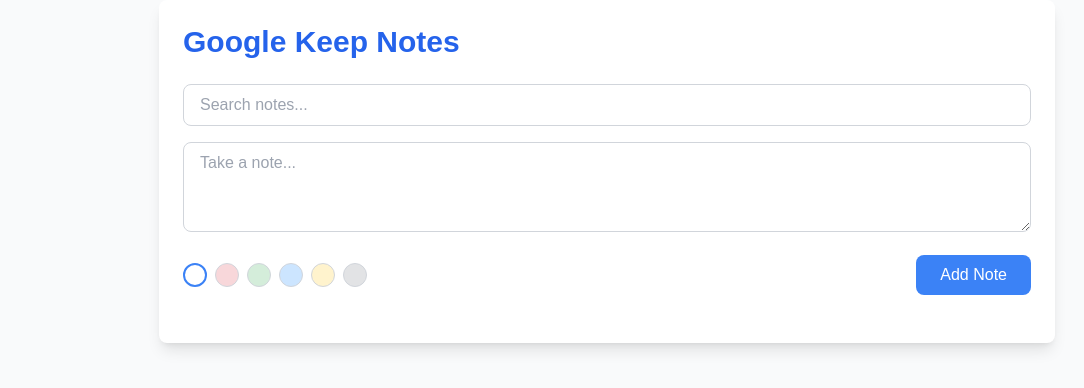
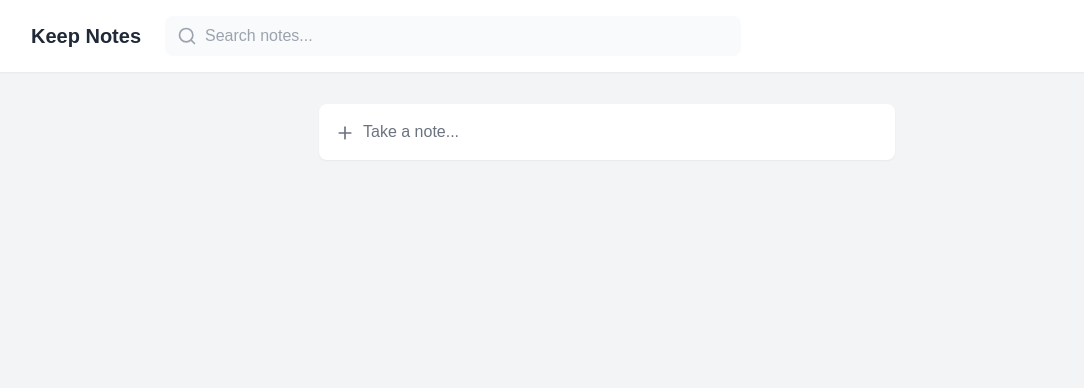
Before and after one commit to aaryan4985/notes-app, a React (Create React App) app: page / in a window 1280 px wide. Shown: the top 388 px of the page, without its empty margins (33-1117 px from the left). Built offline with nearby package versions, Linux system fonts and the light colour scheme.

Commit message:
UI improved

```diff
--- a/package.json
+++ b/package.json
@@ -4,6 +4,7 @@
   "private": true,
   "dependencies": {
     "cra-template": "1.2.0",
+    "lucide-react": "^0.469.0",
     "react": "^19.0.0",
     "react-beautiful-dnd": "^13.1.1",
     "react-dom": "^19.0.0",
--- a/src/App.js
+++ b/src/App.js
@@ -1,14 +1,17 @@
 import React, { useState, useEffect } from "react";
-import NoteForm from "./NoteForm";
 import { DragDropContext, Draggable } from "react-beautiful-dnd";
 import { StrictModeDroppable } from "./StrictModeDroppable.js";
+import { Search, Plus, X, Edit2, Trash2 } from "lucide-react";
 
 function App() {
   const [notes, setNotes] = useState([]);
   const [editIndex, setEditIndex] = useState(null);
   const [editText, setEditText] = useState("");
   const [searchText, setSearchText] = useState("");
+  const [newNote, setNewNote] = useState({ text: "", color: "#ffffff" });
+  const [isFormVisible, setIsFormVisible] = useState(false);
 
+  // Load notes from localStorage
   useEffect(() => {
     const savedNotes = localStorage.getItem("notes");
     if (savedNotes) {
@@ -18,29 +21,35 @@
           setNotes(parsedNotes);
         }
       } catch (error) {
-        console.error("Error parsing notes from localStorage:", error);
+        console.error("Error parsing notes:", error);
       }
     }
   }, []);
 
+  // Save notes to localStorage
   useEffect(() => {
-    if (notes.length > 0) {
     localStorage.setItem("notes", JSON.stringify(notes));
-    }
   }, [notes]);
 
-  const addNote = (note) => {
-    if (note && note.text.trim() && note.color) {
-      const newNote = {
-        ...note,
+  const addNote = (e) => {
+    e?.preventDefault();
+    if (newNote.text.trim()) {
+      const noteToAdd = {
+        ...newNote,
         id: `note-${Date.now()}`,
+        text: newNote.text.trim(),
       };
-      setNotes((prevNotes) => [...prevNotes, newNote]);
+      setNotes((prevNotes) => [...prevNotes, noteToAdd]);
+      setNewNote({ text: "", color: "#ffffff" });
+      setIsFormVisible(false);
     }
   };
 
   const deleteNote = (index) => {
     setNotes((prevNotes) => prevNotes.filter((_, i) => i !== index));
+    if (editIndex === index) {
+      cancelEditing();
+    }
   };
 
   const startEditing = (index) => {
@@ -69,7 +78,7 @@
 
   const handleDragEnd = (result) => {
     const { source, destination } = result;
-    if (!destination) return;
+    if (!destination || source.index === destination.index) return;
 
     setNotes((prevNotes) => {
       const reorderedNotes = Array.from(prevNotes);
@@ -84,37 +93,91 @@
   );
 
   return (
-    <div className="min-h-screen bg-gray-50 text-gray-800">
-      <div className="max-w-4xl mx-auto p-6 rounded-lg shadow-lg bg-white">
-        <header className="flex justify-between items-center mb-6">
-          <h1 className="text-3xl font-bold text-blue-600">
-            Google Keep Notes
-          </h1>
-        </header>
-
-        <div className="mb-4">
+    <div className="min-h-screen bg-gray-100">
+      {/* Header */}
+      <header className="bg-white shadow-sm py-4 px-6 sticky top-0 z-10">
+        <div className="max-w-6xl mx-auto flex items-center gap-6">
+          <h1 className="text-xl font-semibold text-gray-800">Keep Notes</h1>
+          <div className="flex-1 max-w-xl relative">
+            <Search className="absolute left-3 top-1/2 -translate-y-1/2 text-gray-400 h-5 w-5" />
             <input
               type="text"
               placeholder="Search notes..."
               value={searchText}
               onChange={(e) => setSearchText(e.target.value)}
-            className="w-full px-4 py-2 border rounded-lg bg-white text-gray-900 border-gray-300 focus:outline-none focus:ring-2 focus:ring-blue-500"
+              className="w-full pl-10 pr-4 py-2 bg-gray-50 rounded-lg focus:bg-white focus:ring-2 focus:ring-blue-500 focus:outline-none"
             />
           </div>
+        </div>
+      </header>
 
-        <NoteForm onAddNote={addNote} />
+      <main className="max-w-6xl mx-auto px-6 py-8">
+        {/* Note Creation Form */}
+        <div className="max-w-xl mx-auto mb-8">
+          {!isFormVisible ? (
+            <button
+              onClick={() => setIsFormVisible(true)}
+              className="w-full bg-white rounded-lg shadow-sm p-4 text-gray-500 text-left hover:shadow-md transition-shadow"
+            >
+              <Plus className="inline-block mr-2 h-5 w-5" />
+              Take a note...
+            </button>
+          ) : (
+            <form
+              onSubmit={addNote}
+              className="bg-white rounded-lg shadow-sm p-4"
+            >
+              <textarea
+                value={newNote.text}
+                onChange={(e) =>
+                  setNewNote({ ...newNote, text: e.target.value })
+                }
+                placeholder="Take a note..."
+                className="w-full resize-none border-0 focus:ring-0 p-2 mb-3"
+                rows={3}
+                autoFocus
+              />
+              <div className="flex justify-between items-center">
+                <input
+                  type="color"
+                  value={newNote.color}
+                  onChange={(e) =>
+                    setNewNote({ ...newNote, color: e.target.value })
+                  }
+                  className="w-8 h-8 rounded-full cursor-pointer"
+                />
+                <div className="space-x-2">
+                  <button
+                    type="button"
+                    onClick={() => setIsFormVisible(false)}
+                    className="px-4 py-2 text-gray-600 hover:bg-gray-100 rounded"
+                  >
+                    Close
+                  </button>
+                  <button
+                    type="submit"
+                    className="px-4 py-2 bg-blue-500 text-white rounded hover:bg-blue-600"
+                  >
+                    Add
+                  </button>
+                </div>
+              </div>
+            </form>
+          )}
+        </div>
 
+        {/* Notes Grid */}
         <DragDropContext onDragEnd={handleDragEnd}>
           <StrictModeDroppable droppableId="notes">
             {(provided) => (
               <div
                 {...provided.droppableProps}
                 ref={provided.innerRef}
-                className="grid grid-cols-1 md:grid-cols-2 lg:grid-cols-3 gap-4 mt-6"
+                className="grid grid-cols-1 sm:grid-cols-2 lg:grid-cols-3 gap-4"
               >
                 {filteredNotes.map((note, index) => (
                   <Draggable key={note.id} draggableId={note.id} index={index}>
-                    {(provided) => (
+                    {(provided, snapshot) => (
                       <div
                         ref={provided.innerRef}
                         {...provided.draggableProps}
@@ -123,49 +186,54 @@
                           ...provided.draggableProps.style,
                           backgroundColor: note.color,
                         }}
-                        className="p-4 rounded-lg shadow-md"
+                        className={`rounded-lg shadow-sm hover:shadow-md transition-shadow ${
+                          snapshot.isDragging ? "shadow-lg" : ""
+                        }`}
                       >
                         {editIndex === index ? (
-                          <div className="space-y-2">
-                            <input
-                              type="text"
+                          <div className="p-4">
+                            <textarea
                               value={editText}
                               onChange={(e) => setEditText(e.target.value)}
-                              className="w-full px-3 py-2 border rounded-lg bg-white text-gray-900 border-gray-300 focus:outline-none focus:ring-2 focus:ring-green-500"
+                              className="w-full resize-none border-0 focus:ring-0 bg-transparent mb-2"
+                              rows={4}
+                              autoFocus
                             />
                             <div className="flex justify-end space-x-2">
                               <button
                                 onClick={saveEditedNote}
-                                className="bg-green-500 text-white px-4 py-2 rounded-lg hover:bg-green-600 transition duration-200"
+                                className="p-2 text-sm hover:bg-black/5 rounded"
                               >
                                 Save
                               </button>
                               <button
                                 onClick={cancelEditing}
-                                className="bg-gray-500 text-white px-4 py-2 rounded-lg hover:bg-gray-600 transition duration-200"
+                                className="p-2 text-sm hover:bg-black/5 rounded"
                               >
                                 Cancel
                               </button>
                             </div>
                           </div>
                         ) : (
-                          <>
-                            <p className="mb-4">{note.text}</p>
-                            <div className="flex justify-end space-x-2">
+                          <div className="p-4 group">
+                            <p className="whitespace-pre-wrap mb-4">
+                              {note.text}
+                            </p>
+                            <div className="flex justify-end space-x-1 opacity-0 group-hover:opacity-100 transition-opacity">
                               <button
                                 onClick={() => startEditing(index)}
-                                className="bg-blue-500 text-white px-4 py-2 rounded-lg hover:bg-blue-600 transition duration-200"
+                                className="p-2 text-gray-600 hover:bg-black/5 rounded"
                               >
-                                Edit
+                                <Edit2 className="h-4 w-4" />
                               </button>
                               <button
                                 onClick={() => deleteNote(index)}
-                                className="bg-red-500 text-white px-4 py-2 rounded-lg hover:bg-red-600 transition duration-200"
+                                className="p-2 text-gray-600 hover:bg-black/5 rounded"
                               >
-                                Delete
+                                <Trash2 className="h-4 w-4" />
                               </button>
                             </div>
-                          </>
+                          </div>
                         )}
                       </div>
                     )}
@@ -176,7 +244,7 @@
             )}
           </StrictModeDroppable>
         </DragDropContext>
-      </div>
+      </main>
     </div>
   );
 }
```
Also changed, not shown: 2 other files (tests, documents, lock files or other folders). Lines whose indentation alone changed are shown as unchanged.
